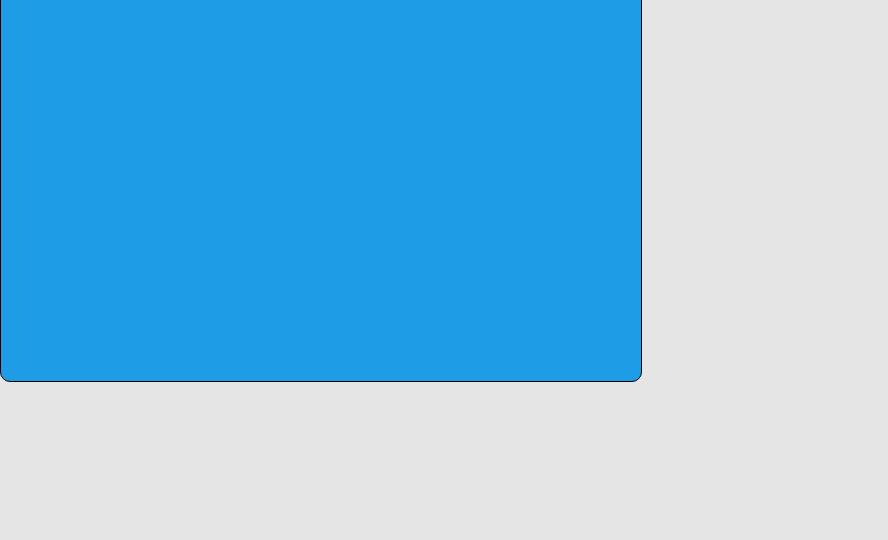
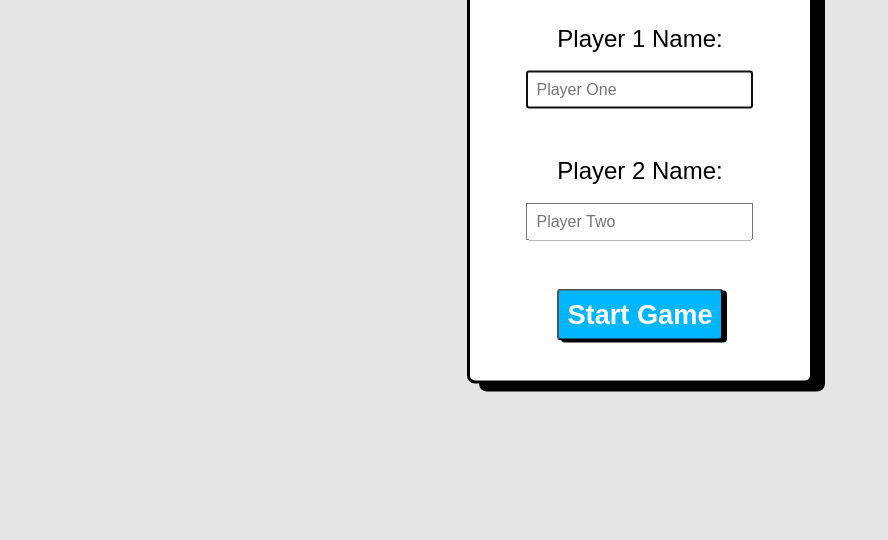
Before and after one commit to Akshat041/Connect-Four, a plain HTML site: page index.html in a window 1280 px wide. Shown: the part 260-800 px from the top of the page, without its empty margins (0-888 px from the left). Drawn offline with Linux system fonts and the light colour scheme.

Commit message:
Added styling.

```diff
--- a/index.html
+++ b/index.html
@@ -13,12 +13,12 @@
         <h1>Connect Four</h1>
 
         <!-- player 1 -->
-        <label for="player1">Player 1 Name:</label>
+        <label for="player1">Player 1 Name:</label><br />
         <input type="text" id="player1" placeholder="Player One" /> <br /><br />
 
         <!-- player 2 -->
-        <label for="player1">Player 2 Name:</label>
-        <input type="text" id="player2" placeholder="Player One" /> <br /><br />
+        <label for="player1">Player 2 Name:</label><br />
+        <input type="text" id="player2" placeholder="Player Two" /> <br /><br />
 
         <!-- start game button -->
         <button type="submit" id="startGame">Start Game</button>
@@ -27,7 +27,7 @@
 
     <!-- winner display dialog -->
     <dialog id="winnerDialog">
-      <p id="winnerMessage"></p>
+      <h1 id="winnerMessage"></h1>
       <form method="dialog">
         <button id="playAgain">Play Again</button>
       </form>
--- a/style.css
+++ b/style.css
@@ -36,17 +36,61 @@ body {
   color: white;
   background-color: rgb(252, 155, 65);
   border-radius: 100px;
-  width: 80px;
-  height: 80px;
+  width: 70px;
+  height: 70px;
   font-size: 2rem;
 }
 
 /* dialog */
 dialog {
-  padding: 20px;
+  padding: 40px;
   border-radius: 8px;
+
+  position: fixed;
+  top: 50%;
+  left: 50%;
+  transform: translate(-50%, -50%);
+
+  box-shadow: 12px 8px rgb(0, 0, 0);
 }
 
+dialog h1 {
+  margin-bottom: 40px;
+  font-size: 2.5rem;
+}
+
+dialog input {
+  margin-bottom: 30px;
+  font-size: 16px;
+  padding: 8px;
+}
+
+dialog label {
+  display: block;
+  font-size: 24px;
+}
+
+dialog button {
+  font-size: 1.7rem;
+  background-color: rgb(0, 183, 255);
+  color: white;
+  padding: 8px;
+  border-radius: 4px;
+  font-weight: 600;
+  box-shadow: 4px 2px rgb(0, 0, 0);
+}
+
+/* game container */
 .game-container {
-  /* display: none; */
+  display: none;
+
+  position: fixed;
+  top: 50%;
+  left: 50%;
+  transform: translate(-50%, -50%);
 }
+
+.game-container h1 {
+  margin-bottom: 40px;
+  font-size: 2.2rem;
+}
```
